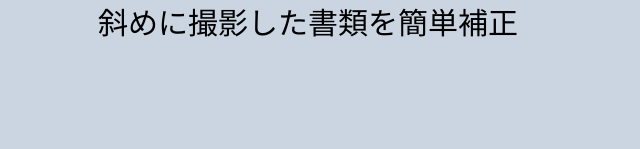
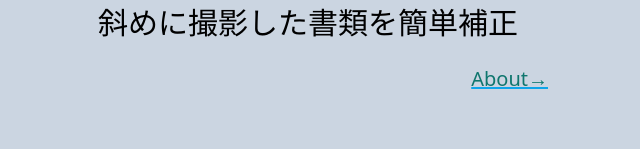
Before and after one commit to O-Jun-S/docscap, a Next.js app: page / in a window 1280 px wide. Shown: the part 151-300 px from the top of the page, without its empty margins (332-972 px from the left). Built offline with nearby package versions, Linux system fonts and the light colour scheme.

Commit message:
Add a link to about page.

```diff
--- a/pages/about.tsx
+++ b/pages/about.tsx
@@ -23,7 +23,7 @@ const About: NextPage = () => {
 
           <div className="m-6">
               <Link href="/">
-                  <a className="text-2xl text-teal-600 underline decoration-sky-500">←Back to home</a>
+                  <a className="text-xl text-teal-600 underline decoration-sky-500">←Back to home</a>
               </Link>
           </div>
 	  </div>
--- a/pages/index.tsx
+++ b/pages/index.tsx
@@ -1,6 +1,7 @@
 import type { NextPage } from 'next';
 import Head from 'next/head';
 import Header from "../components/header";
+import Link from "next/link";
 
 const About: NextPage = () => {
   return (
@@ -12,6 +13,13 @@ const About: NextPage = () => {
 
 	  <div className="container mx-auto mt-24 max-w-xl">
           <Header></Header>
+          <div className="flex flex-row-reverse m-6">
+            <div className="mr-6">
+                <Link href="/about">
+                  <a className="text-xl text-teal-700 underline decoration-sky-500">About→</a>
+                </Link>
+            </div>
+          </div>
 	  </div>
 	</>
   )
```
